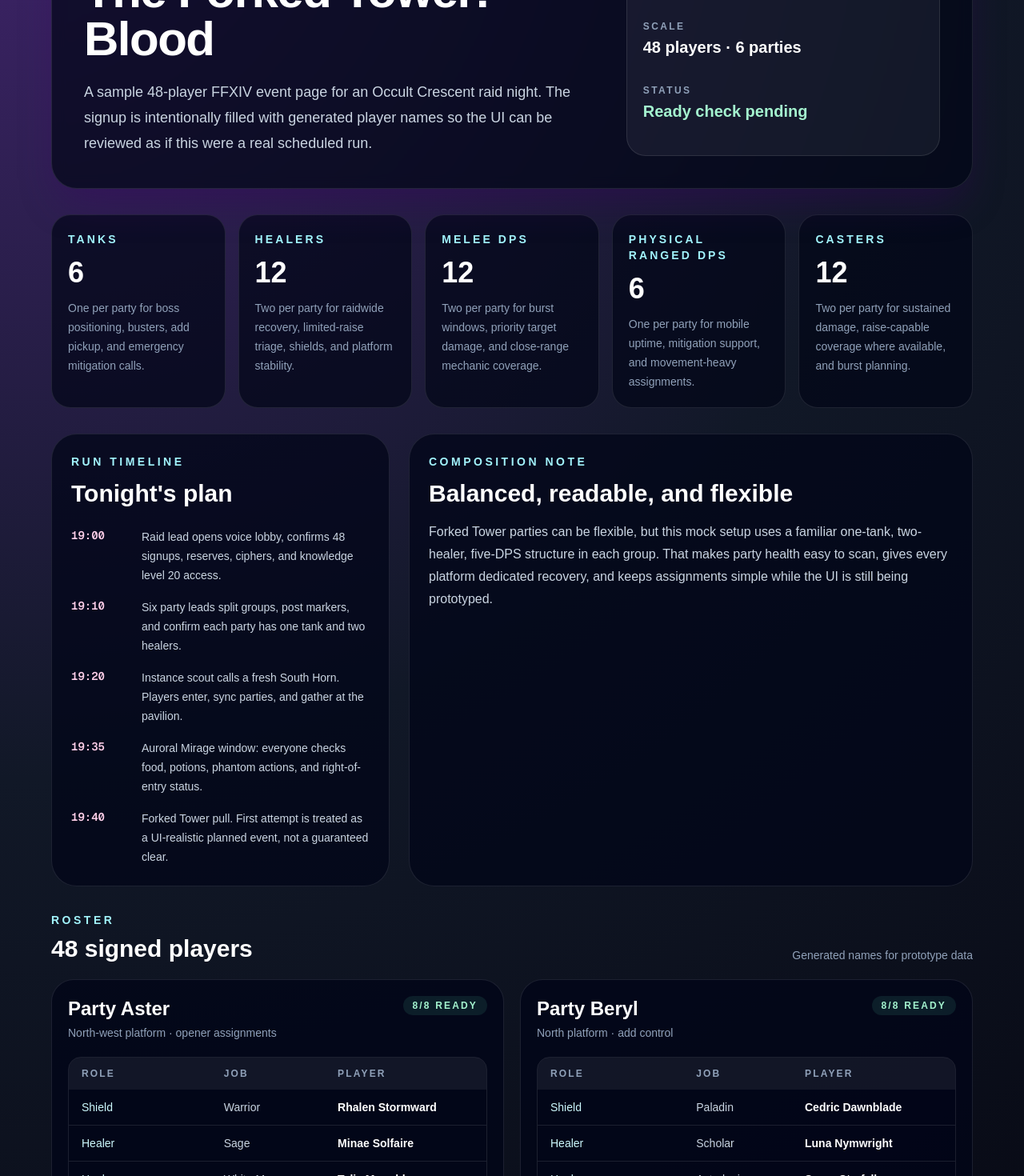
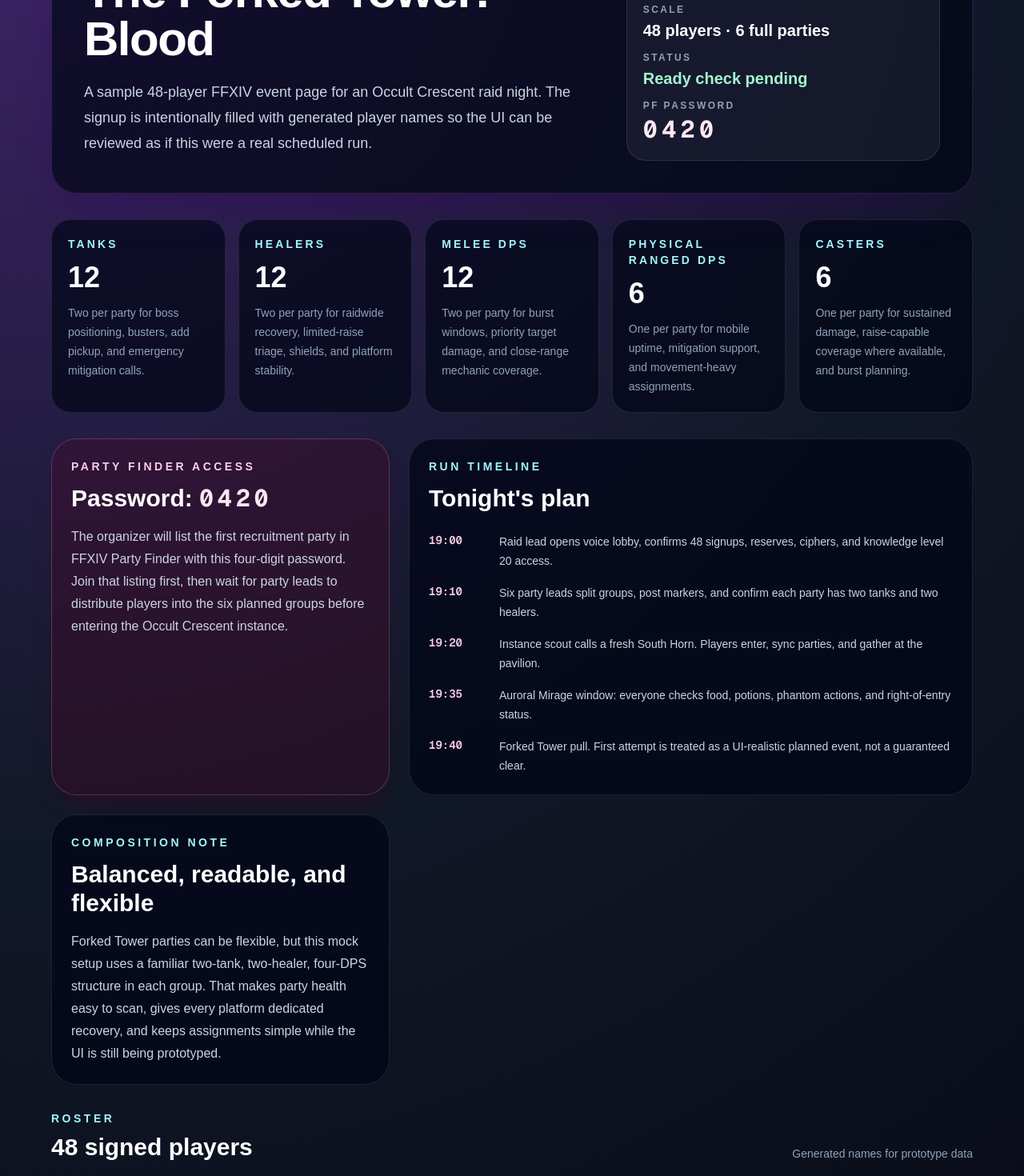
Before and after one commit to k556d/xiv.today, a Next.js app: page /events/forked-tower in a window 1280 px wide. Shown: the part 220-1690 px from the top of the page at 80% size. Built offline with nearby package versions, Linux system fonts and the light colour scheme.

Commit message:
Adjust Forked Tower party setup

```diff
--- a/app/events/forked-tower/page.tsx
+++ b/app/events/forked-tower/page.tsx
@@ -5,102 +5,102 @@
     name: "Aster",
     focus: "North-west platform · opener assignments",
     roster: [
-      ["Shield", "Warrior", "Rhalen Stormward"],
+      ["Tank", "Warrior", "Rhalen Stormward"],
       ["Healer", "Sage", "Minae Solfaire"],
       ["Healer", "White Mage", "Talia Moonbloom"],
       ["Melee", "Dragoon", "Kaito Ashenstar"],
       ["Melee", "Viper", "Nyx Valeriant"],
       ["Physical Ranged", "Bard", "Pipin Whistlewind"],
       ["Caster", "Pictomancer", "Aurelia Inkheart"],
-      ["Caster", "Black Mage", "Orion Duskwick"],
+      ["Tank", "Gunbreaker", "Orion Duskwick"],
     ],
   },
   {
     name: "Beryl",
     focus: "North platform · add control",
     roster: [
-      ["Shield", "Paladin", "Cedric Dawnblade"],
+      ["Tank", "Paladin", "Cedric Dawnblade"],
       ["Healer", "Scholar", "Luna Nymwright"],
       ["Healer", "Astrologian", "Seren Starfall"],
       ["Melee", "Samurai", "Hanae Redwillow"],
       ["Melee", "Reaper", "Varric Gravesong"],
       ["Physical Ranged", "Machinist", "Tobin Gearhart"],
       ["Caster", "Summoner", "Ember Foxglove"],
-      ["Caster", "Red Mage", "Lucien Roseveil"],
+      ["Tank", "Dark Knight", "Lucien Roseveil"],
     ],
   },
   {
     name: "Cobalt",
     focus: "North-east platform · interrupt calls",
     roster: [
-      ["Shield", "Dark Knight", "Maelis Nightforge"],
+      ["Tank", "Dark Knight", "Maelis Nightforge"],
       ["Healer", "White Mage", "Iris Cloudwater"],
       ["Healer", "Sage", "Veda Brightneedle"],
       ["Melee", "Monk", "Riku Ironpalm"],
       ["Melee", "Ninja", "Sable Quickstep"],
       ["Physical Ranged", "Dancer", "Faye Sunspoke"],
       ["Caster", "Pictomancer", "Momo Prismleaf"],
-      ["Caster", "Black Mage", "Dorian Voidquill"],
+      ["Tank", "Warrior", "Dorian Voidquill"],
     ],
   },
   {
     name: "Dawn",
     focus: "South-east platform · tower soaks",
     roster: [
-      ["Shield", "Gunbreaker", "Bram Triggerfall"],
+      ["Tank", "Gunbreaker", "Bram Triggerfall"],
       ["Healer", "Astrologian", "Noelle Skyscribe"],
       ["Healer", "Scholar", "Perrin Tomevale"],
       ["Melee", "Viper", "Zara Twinstrike"],
       ["Melee", "Dragoon", "Elios Wyverncall"],
       ["Physical Ranged", "Bard", "Clover Highnote"],
       ["Caster", "Red Mage", "Sylas Vermillion"],
-      ["Caster", "Summoner", "Nia Carbuncle"],
+      ["Tank", "Paladin", "Nia Carbuncle"],
     ],
   },
   {
     name: "Ember",
     focus: "South platform · rescue and recovery",
     roster: [
-      ["Shield", "Warrior", "Garrick Oakbreaker"],
+      ["Tank", "Warrior", "Garrick Oakbreaker"],
       ["Healer", "Sage", "Althea Noulith"],
       ["Healer", "White Mage", "Marin Lilybell"],
       ["Melee", "Reaper", "Cyrus Blackthorn"],
       ["Melee", "Samurai", "Renji Silverreed"],
       ["Physical Ranged", "Machinist", "Poppy Brassbolt"],
       ["Caster", "Black Mage", "Vesper Coalheart"],
-      ["Caster", "Pictomancer", "Juniper Palette"],
+      ["Tank", "Gunbreaker", "Juniper Palette"],
     ],
   },
   {
     name: "Frost",
     focus: "South-west platform · flex replacements",
     roster: [
-      ["Shield", "Paladin", "Leontius Lightguard"],
+      ["Tank", "Paladin", "Leontius Lightguard"],
       ["Healer", "Scholar", "Edda Codexborn"],
       ["Healer", "Astrologian", "Siona Celestine"],
       ["Melee", "Ninja", "Tatsu Shadowfern"],
       ["Melee", "Monk", "Mira Stonefist"],
       ["Physical Ranged", "Dancer", "Lottie Ribbonstep"],
       ["Caster", "Summoner", "Rhea Egiwhisper"],
-      ["Caster", "Red Mage", "Theo Scarlet"],
+      ["Tank", "Dark Knight", "Theo Scarlet"],
     ],
   },
 ];
 
 const timeline = [
   ["19:00", "Raid lead opens voice lobby, confirms 48 signups, reserves, ciphers, and knowledge level 20 access."],
-  ["19:10", "Six party leads split groups, post markers, and confirm each party has one tank and two healers."],
+  ["19:10", "Six party leads split groups, post markers, and confirm each party has two tanks and two healers."],
   ["19:20", "Instance scout calls a fresh South Horn. Players enter, sync parties, and gather at the pavilion."],
   ["19:35", "Auroral Mirage window: everyone checks food, potions, phantom actions, and right-of-entry status."],
   ["19:40", "Forked Tower pull. First attempt is treated as a UI-realistic planned event, not a guaranteed clear."],
 ];
 
 const roleSummary = [
-  ["Tanks", "6", "One per party for boss positioning, busters, add pickup, and emergency mitigation calls."],
+  ["Tanks", "12", "Two per party for boss positioning, busters, add pickup, and emergency mitigation calls."],
   ["Healers", "12", "Two per party for raidwide recovery, limited-raise triage, shields, and platform stability."],
   ["Melee DPS", "12", "Two per party for burst windows, priority target damage, and close-range mechanic coverage."],
   ["Physical ranged DPS", "6", "One per party for mobile uptime, mitigation support, and movement-heavy assignments."],
-  ["Casters", "12", "Two per party for sustained damage, raise-capable coverage where available, and burst planning."],
+  ["Casters", "6", "One per party for sustained damage, raise-capable coverage where available, and burst planning."],
 ];
 
 export default function ForkedTowerEventPage() {
@@ -135,11 +135,15 @@
             </div>
             <div>
               <dt className="text-xs font-semibold uppercase tracking-[0.2em] text-slate-400">Scale</dt>
-              <dd className="mt-1 text-xl font-semibold text-white">48 players · 6 parties</dd>
+              <dd className="mt-1 text-xl font-semibold text-white">48 players · 6 full parties</dd>
             </div>
             <div>
               <dt className="text-xs font-semibold uppercase tracking-[0.2em] text-slate-400">Status</dt>
               <dd className="mt-1 text-xl font-semibold text-emerald-200">Ready check pending</dd>
+            </div>
+            <div>
+              <dt className="text-xs font-semibold uppercase tracking-[0.2em] text-slate-400">PF password</dt>
+              <dd className="mt-1 font-mono text-3xl font-bold tracking-[0.18em] text-pink-100">0420</dd>
             </div>
           </dl>
         </section>
@@ -155,6 +159,17 @@
         </section>
 
         <section className="grid gap-6 lg:grid-cols-[0.75fr_1.25fr]">
+          <article className="rounded-[2rem] border border-pink-200/20 bg-pink-950/30 p-6 shadow-xl shadow-pink-950/20">
+            <p className="text-sm font-semibold uppercase tracking-[0.25em] text-pink-200">Party Finder access</p>
+            <h2 className="mt-3 text-3xl font-bold text-white">Password: <span className="font-mono tracking-[0.16em] text-pink-100">0420</span></h2>
+            <p className="mt-4 leading-7 text-slate-300">
+              The organizer will list the first recruitment party in FFXIV Party
+              Finder with this four-digit password. Join that listing first, then
+              wait for party leads to distribute players into the six planned
+              groups before entering the Occult Crescent instance.
+            </p>
+          </article>
+
           <article className="rounded-[2rem] border border-white/10 bg-slate-950/75 p-6">
             <p className="text-sm font-semibold uppercase tracking-[0.25em] text-cyan-200">Run timeline</p>
             <h2 className="mt-3 text-3xl font-bold text-white">Tonight&apos;s plan</h2>
@@ -173,7 +188,7 @@
             <h2 className="mt-3 text-3xl font-bold text-white">Balanced, readable, and flexible</h2>
             <p className="mt-4 leading-7 text-slate-300">
               Forked Tower parties can be flexible, but this mock setup uses a familiar
-              one-tank, two-healer, five-DPS structure in each group. That makes party
+              two-tank, two-healer, four-DPS structure in each group. That makes party
               health easy to scan, gives every platform dedicated recovery, and keeps
               assignments simple while the UI is still being prototyped.
             </p>
```
